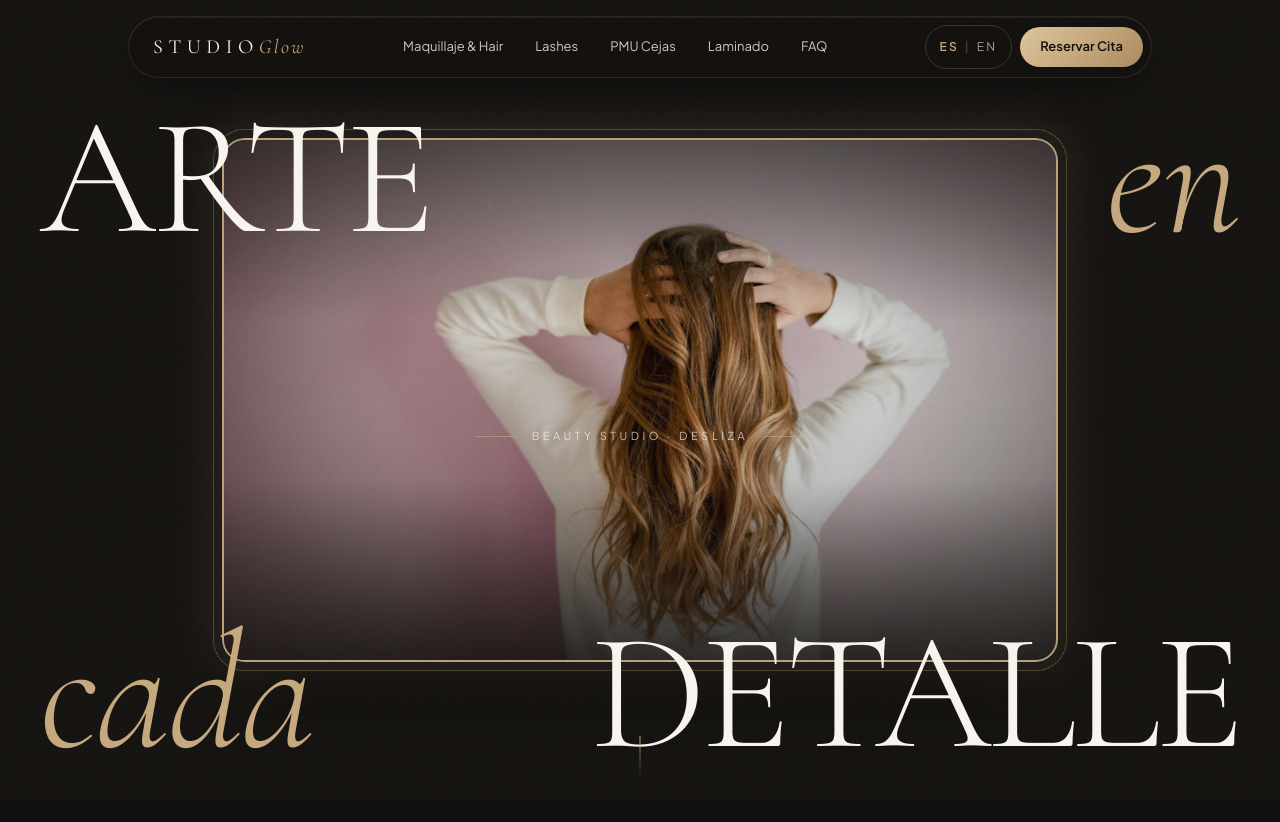
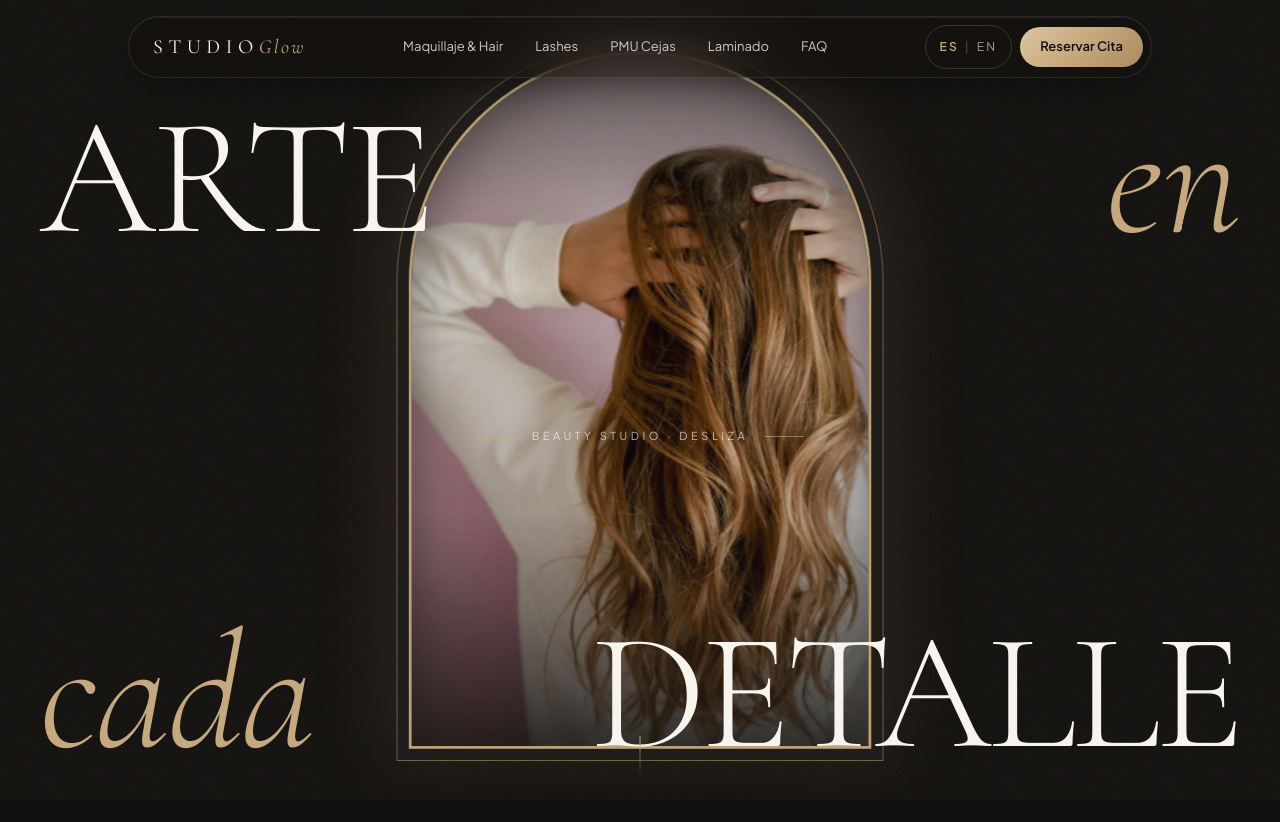
Before and after one commit to OtoVscode/sisy-web, a plain HTML site: page index.html in a window 1280 px wide. Shown: the top 822 px of the page. Drawn offline with nearby package versions, Linux system fonts and the light colour scheme; animation ran at ten frames a second.

Commit message:
Hero: el video se ve a través de una ventana en arco con marco dorado
Co-Authored-By: Claude Opus 5.5 <noreply@anthropic.com>

```diff
--- a/index.html
+++ b/index.html
@@ -72,7 +72,7 @@
   <link href="https://fonts.googleapis.com/css2?family=Cormorant+Garamond:ital,wght@0,300;0,400;0,500;0,600;1,300;1,400;1,500&family=Plus+Jakarta+Sans:wght@300;400;500;600&display=swap" rel="stylesheet" />
 
   <!-- Estilos compilados (Tailwind CLI + CSS propio). Recompilar: ver tailwind/README.md -->
-  <link rel="stylesheet" href="./assets/styles.css?v=8" />
+  <link rel="stylesheet" href="./assets/styles.css?v=10" />
 </head>
 <body class="font-sans">
 
@@ -148,7 +148,8 @@
 
         <!-- Video -->
         <div class="absolute inset-0 flex items-center justify-center z-10">
-          <div id="videoFrame" class="video-frame relative w-full h-full overflow-hidden bg-noir">
+          <div id="videoFrame" class="video-frame relative w-full h-full">
+            <div class="mirror-clip absolute inset-0 overflow-hidden bg-noir">
             <!-- Capa de respaldo: Ken Burns + shimmer dorado -->
             <div id="heroFallback" class="hero-fallback absolute inset-0 overflow-hidden" aria-hidden="true">
               <img class="kenburns-img absolute inset-0 w-full h-full object-cover" src="./assets/hero-fallback.jpg?v=2" alt="" fetchpriority="high" />
@@ -168,6 +169,8 @@
               <source src="./hero-beauty.mp4" type="video/mp4" />
             </video>
             <div id="heroMask" class="hero-mask absolute inset-0"></div>
+            </div>
+            <div id="mirrorRing" class="mirror-ring" aria-hidden="true"></div>
           </div>
         </div>
 
@@ -1273,13 +1276,13 @@
       heroTimeline
         .to('#titleTop', { yPercent: -18, duration: 0.5 }, 0)
         .to('#titleBottom', { yPercent: 18, duration: 0.5 }, 0)
-        .to('#videoFrame', { scale: 0.72, duration: 0.5 }, 0)
+        .to('#videoFrame', { scale: 0.98, duration: 0.5 }, 0)
         .to('#scrollHint', { opacity: 0, duration: 0.2 }, 0.1)
 
       // 50% → 100%: el video se expande a pantalla completa
-        .to('#videoFrame', { scale: 1, borderRadius: '0rem', duration: 0.5 }, 0.5)
-        .to('#videoFrame', { boxShadow: '0 0 0 0px rgba(198, 168, 124, 0), 0 0 0 0px rgba(27, 24, 21, 0), 0 0 0 0px rgba(198, 168, 124, 0), 0 0 0px 0px rgba(198, 168, 124, 0), 0 0px 0px 0px rgba(0, 0, 0, 0)', duration: 0.4 }, 0.55)
-        .to('#videoFrame', { boxShadow: '0 0 0 0px rgba(198, 168, 124, 0), 0 0 0 0px rgba(198, 168, 124, 0), 0 0px 0px 0px rgba(0, 0, 0, 0)', duration: 0.4 }, 0.55)
+        .to('#videoFrame', { scale: 1, '--ix': '0%', '--iy': '0%', duration: 0.5, ease: 'power2.inOut' }, 0.5)
+        .to('#videoFrame', { '--rad': '0px', duration: 0.25, ease: 'power2.in' }, 0.72)
+        .to('#mirrorRing', { opacity: 0, duration: 0.3 }, 0.55)
         .to('#titleBlock', { opacity: 0, filter: 'blur(8px)', duration: 0.2 }, 0.5)
         .to('#titleTop', { yPercent: -60, duration: 0.3 }, 0.5)
         .to('#titleBottom', { yPercent: 60, duration: 0.3 }, 0.5)
--- a/tailwind/input.css
+++ b/tailwind/input.css
@@ -50,11 +50,35 @@ body {
 .btn-gold:active { transform: translateY(0) scale(0.98); }
 
 .video-frame {
-  transform: scale(0.65);
-  border-radius: 2rem;
-  /* Marco dorado y sombra: el video se lee como una pieza enmarcada antes del scroll */
-  box-shadow: 0 0 0 3px rgba(198, 168, 124, 0.95), 0 0 0 16px #1B1815, 0 0 0 17px rgba(198, 168, 124, 0.45), 0 0 80px 10px rgba(198, 168, 124, 0.18), 0 50px 100px -20px rgba(0, 0, 0, 0.85);
-  will-change: transform, border-radius;
+  /* Ventana en arco: --ix margen lateral, --iy margen arriba/abajo, --rad curva superior (GSAP lo abre a pantalla completa) */
+  --ix: 31%;
+  --iy: 4%;
+  --rad: 999px;
+  transform: scale(0.94);
+  will-change: transform;
+}
+@media (max-width: 767px) {
+  .video-frame { --ix: 13%; --iy: 11%; }
+}
+.mirror-clip {
+  clip-path: inset(var(--iy) var(--ix) var(--iy) var(--ix) round var(--rad) var(--rad) 0 0);
+}
+/* Marco del arco: filete dorado, paspartú oscuro, segundo filete y halo */
+.mirror-ring {
+  position: absolute;
+  top: var(--iy);
+  bottom: var(--iy);
+  left: var(--ix);
+  right: var(--ix);
+  border-radius: var(--rad) var(--rad) 0 0;
+  pointer-events: none;
+  box-shadow:
+    0 0 0 3px rgba(198, 168, 124, 0.95),
+    0 0 0 15px #1B1815,
+    0 0 0 16px rgba(198, 168, 124, 0.5),
+    0 0 90px 14px rgba(198, 168, 124, 0.2),
+    0 50px 100px -20px rgba(0, 0, 0, 0.85),
+    inset 0 0 60px rgba(18, 16, 14, 0.55);
 }
 
 /* Respaldo del Hero: Ken Burns + shimmer dorado */
@@ -141,5 +165,6 @@ body {
 #mobileMenu.closed { opacity: 0; transform: translateY(-12px); pointer-events: none; }
 
 @media (prefers-reduced-motion: reduce) {
-  .video-frame { transform: scale(1); border-radius: 0; }
+  .video-frame { transform: scale(1); --ix: 0%; --iy: 0%; --rad: 0px; }
+  .mirror-ring { display: none; }
 }
```
Also changed, not shown: assets/styles.css.
